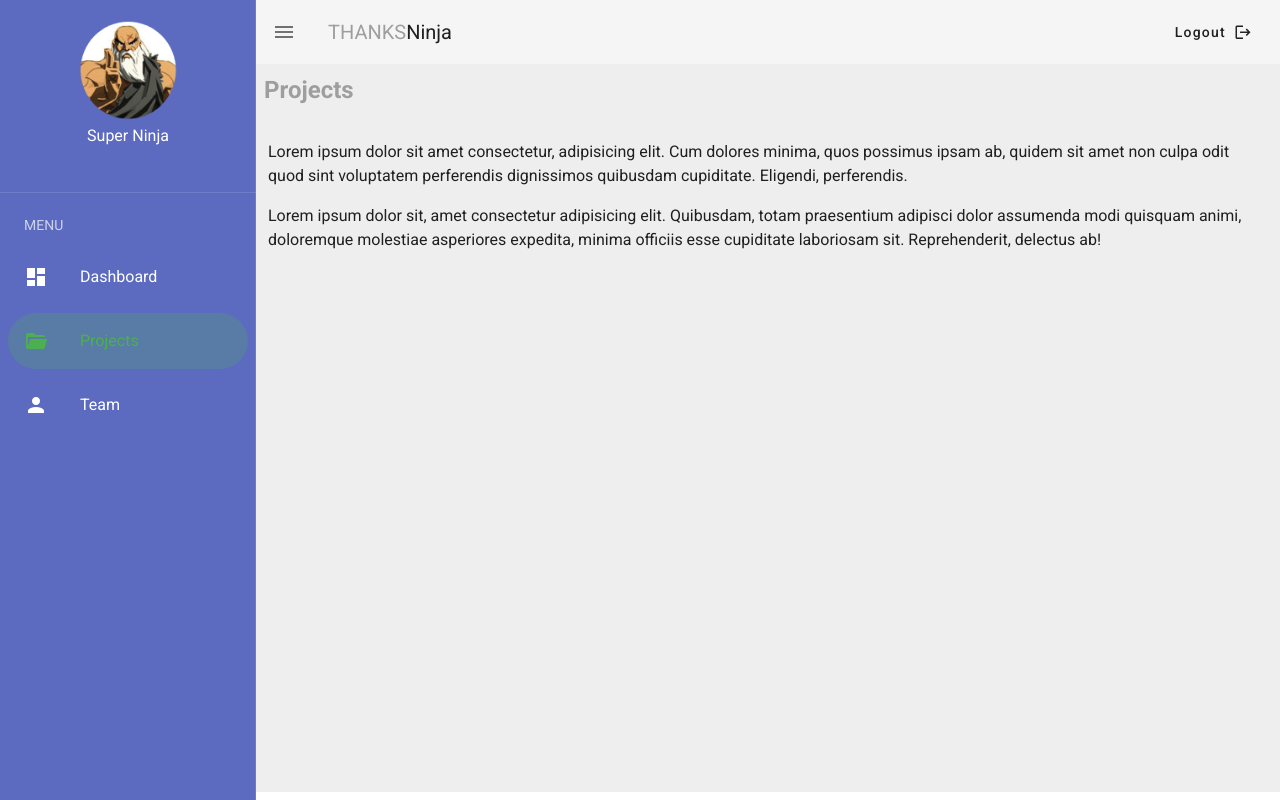
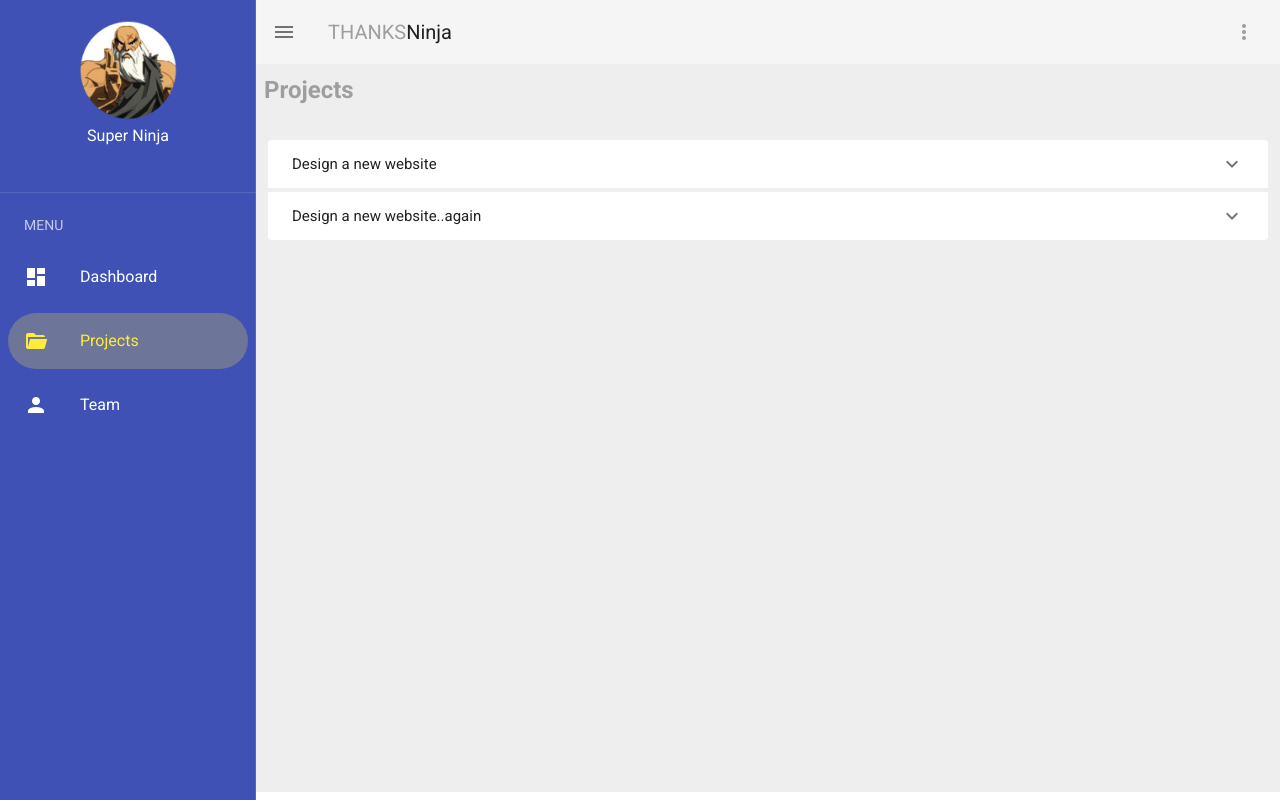
Before and after one commit to Murugaraju/VuetifyPractice-NetNinja, a Vue app: page /projects in a window 1280 px wide. Built offline with nearby package versions, Linux system fonts and the light colour scheme.

Commit message:
tooltip menu avatar expansionpanels

```diff
--- a/src/components/Navbar.vue
+++ b/src/components/Navbar.vue
@@ -1,6 +1,6 @@
 <template>
   <nav>
-         <v-navigation-drawer app  dark v-model="drawer" class="indigo lighten-1">
+         <v-navigation-drawer app  dark v-model="drawer" class="indigo">
              <v-col align="center" class="pt-5">
 
                      <v-avatar size="100">
@@ -8,17 +8,17 @@
                      </v-avatar>
                         <p class="white--text subheading mt-1">Super Ninja</p>
              </v-col>
-            <v-list class="indigo lighten-1">
+            <v-list class="indigo ">
 
             </v-list>
             <v-divider ></v-divider>
             <v-list
             rounded
-            class="indigo lighten-1"
+            class="indigo"
 
             >
             <v-subheader>MENU</v-subheader>
-                <v-list-item-group v-model="item" color="green" >
+                <v-list-item-group v-model="item" color="yellow" >
                     <v-list-item
                      v-for="(item,i) in items"
                      :key="i"
@@ -52,11 +52,42 @@
 
           </v-toolbar-title>
           <v-spacer></v-spacer>
-          <v-btn  depressed  >
+            <v-menu offset-y >
+            <template v-slot:activator="{ on }">
+                <v-btn
+                small
+                fab
+                class="grey lighten-4 grey--text"
+                depressed
+                dark
+                v-on="on"
+                >
+                <v-icon>mdi-dots-vertical</v-icon>
+                </v-btn>
+            </template>
+            <v-list>
+                <v-list-item
+                v-for="(item, index) in items"
+                :key="index"
+                @click="()=>{}"
+                >
+                <v-list-item-title>{{ item.text }}</v-list-item-title>
+                </v-list-item>
+                <v-list-item
+                @click="()=>{}"
+                >
 
-              <span class="text-capitalize">Logout</span>
-              <v-icon right >mdi-logout</v-icon>
-          </v-btn>
+
+              <v-list-item-title class="red--text">
+                  <span>Logout</span>
+                  <v-icon right >mdi-logout</v-icon>
+              </v-list-item-title>
+
+
+                </v-list-item>
+            </v-list>
+            </v-menu>
+
       </v-app-bar>
       </v-content>
 
--- a/src/components/Projects.vue
+++ b/src/components/Projects.vue
@@ -1,14 +1,42 @@
 <template>
     <div class="projects">
         <h2 class="subheading grey--text ml-2">Projects</h2>
+
         <v-container class="my-5">
-            <p>Lorem ipsum dolor sit amet consectetur, adipisicing elit. Cum dolores minima, quos possimus ipsam ab, quidem sit amet non culpa odit quod sint voluptatem perferendis dignissimos quibusdam cupiditate. Eligendi, perferendis.</p>
-            <p>Lorem ipsum dolor sit, amet consectetur adipisicing elit. Quibusdam, totam praesentium adipisci dolor assumenda modi quisquam animi, doloremque molestiae asperiores expedita, minima officiis esse cupiditate laboriosam sit. Reprehenderit, delectus ab!</p>
+           <v-expansion-panels flat>
+               <v-expansion-panel
+               v-for="(project,i) in myProjects"
+               v-bind:key="i"
+               class="mb-1"
+               >
+                   <v-expansion-panel-header>{{project.title}}</v-expansion-panel-header>
+                   <v-expansion-panel-content  class="grey--text">
+                     <div class="font-weight-bold">{{project.due}}</div>
+                     <div>{{project.content}}</div>
+                   </v-expansion-panel-content>
+               </v-expansion-panel>
+           </v-expansion-panels>
         </v-container>
     </div>
 </template>
 <script>
 export default {
-    name:'Projects'
+    name:'Projects',
+    data(){
+        return{
+            projects:   [
+                        { title: 'Design a new website', person: 'The Net Ninja', due: '1st Jan 2019', status: 'ongoing', content: 'Lorem ipsum dolor sit amet consectetur adipisicing elit. Sunt consequuntur eos eligendi illum minima adipisci deleniti, dicta mollitia enim explicabo fugiat quidem ducimus praesentium voluptates porro molestias non sequi animi!'},
+                        { title: 'Code up the homepage', person: 'Chun Li', due: '10th Jan 2019', status: 'complete', content: 'Lorem ipsum dolor sit amet consectetur adipisicing elit. Sunt consequuntur eos eligendi illum minima adipisci deleniti, dicta mollitia enim explicabo fugiat quidem ducimus praesentium voluptates porro molestias non sequi animi!'},
+                        { title: 'Design video thumbnails', person: 'Ryu', due: '20th Dec 2018', status: 'complete', content: 'Lorem ipsum dolor sit amet consectetur adipisicing elit. Sunt consequuntur eos eligendi illum minima adipisci deleniti, dicta mollitia enim explicabo fugiat quidem ducimus praesentium voluptates porro molestias non sequi animi!'},
+                        { title: 'Create a community forum', person: 'Gouken', due: '20th Oct 2018', status: 'overdue', content: 'Lorem ipsum dolor sit amet consectetur adipisicing elit. Sunt consequuntur eos eligendi illum minima adipisci deleniti, dicta mollitia enim explicabo fugiat quidem ducimus praesentium voluptates porro molestias non sequi animi!'},
+                        { title: 'Design a new website..again', person: 'The Net Ninja', due: '1st Jan 2019', status: 'ongoing', content: 'Lorem ipsum dolor sit amet consectetur adipisicing elit. Sunt consequuntur eos eligendi illum minima adipisci deleniti, dicta mollitia enim explicabo fugiat quidem ducimus praesentium voluptates porro molestias non sequi animi!'},
+                        ]
+        }
+    },
+    computed:{
+        myProjects(){
+            return this.projects.filter(project=>project.person=='The Net Ninja')
+        }
+    }
 }
 </script>
```
